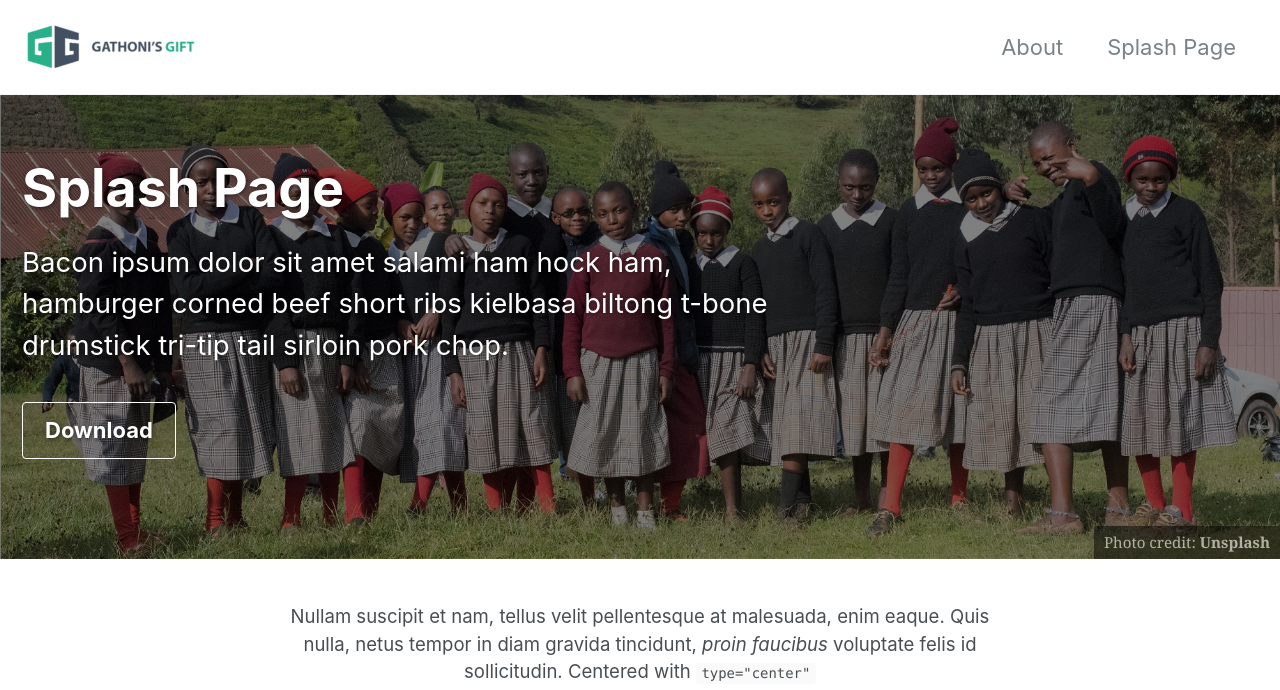
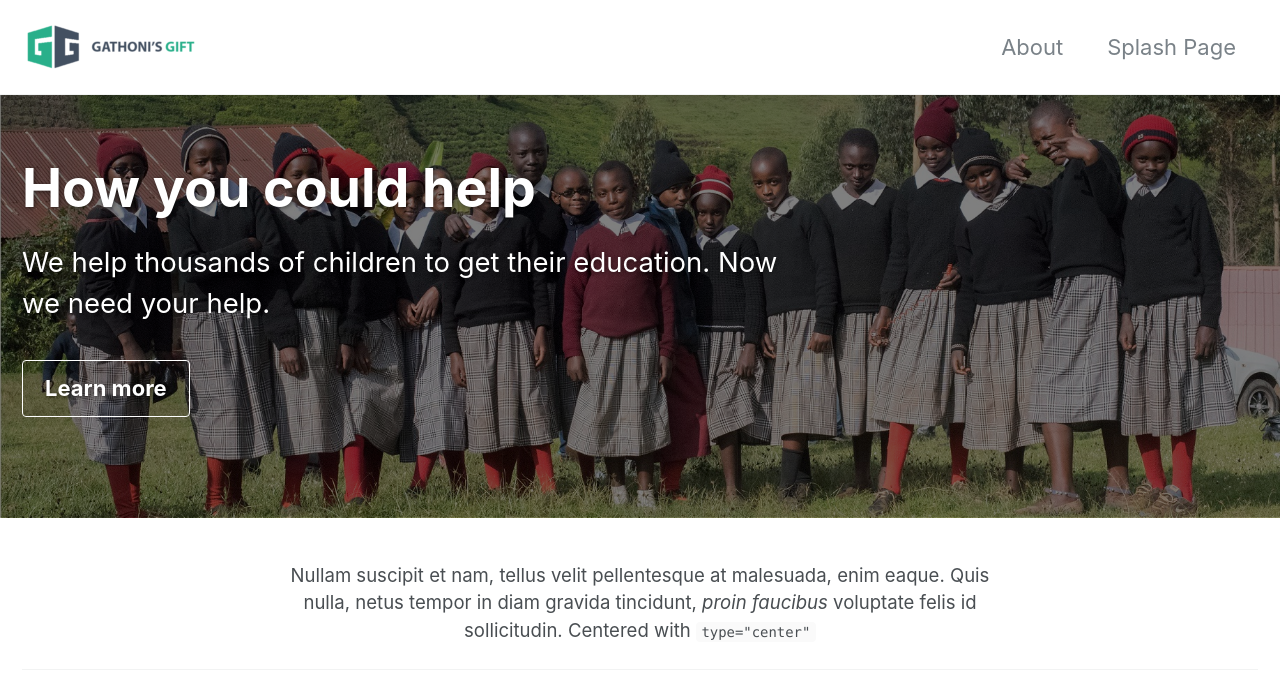
Before and after one commit to gathonisgift/gathonisgift.github.io, a Jekyll site: the page built from _pages/splash-page.md, in a window 1280 px wide and 900 px high, cut to the strip 0-690 px from the top of the window. Built offline with Jekyll 4.4.1, drawn with Linux system fonts in a browser that asks for light colours; cached includes are drawn as plain includes; nearby versions of some CDN libraries.

Commit message:
Update _pages/splash-page.md
Header update

```diff
--- a/_pages/splash-page.md
+++ b/_pages/splash-page.md
@@ -1,5 +1,5 @@
 ---
-title: "Splash Page"
+title: "How you could help"
 layout: splash
 permalink: /splash-page/
 date: 2016-03-23T11:48:41-04:00
@@ -8,10 +8,10 @@
   overlay_filter: "0.5"
   overlay_image: /images/header.jpg
   actions:
-    - label: "Download"
+    - label: "Learn more"
       url: "https://github.com/mmistakes/minimal-mistakes/"
-  caption: "Photo credit: [**Unsplash**](https://unsplash.com)"
-excerpt: "Bacon ipsum dolor sit amet salami ham hock ham, hamburger corned beef short ribs kielbasa biltong t-bone drumstick tri-tip tail sirloin pork chop."
+#  caption: "Photo credit: [**Unsplash**](https://unsplash.com)"
+excerpt: "We help thousands of children to get their education. Now we need your help."
 intro:
   - excerpt: 'Nullam suscipit et nam, tellus velit pellentesque at malesuada, enim eaque. Quis nulla, netus tempor in diam gravida tincidunt, *proin faucibus* voluptate felis id sollicitudin. Centered with `type="center"`'
 feature_row:
```
